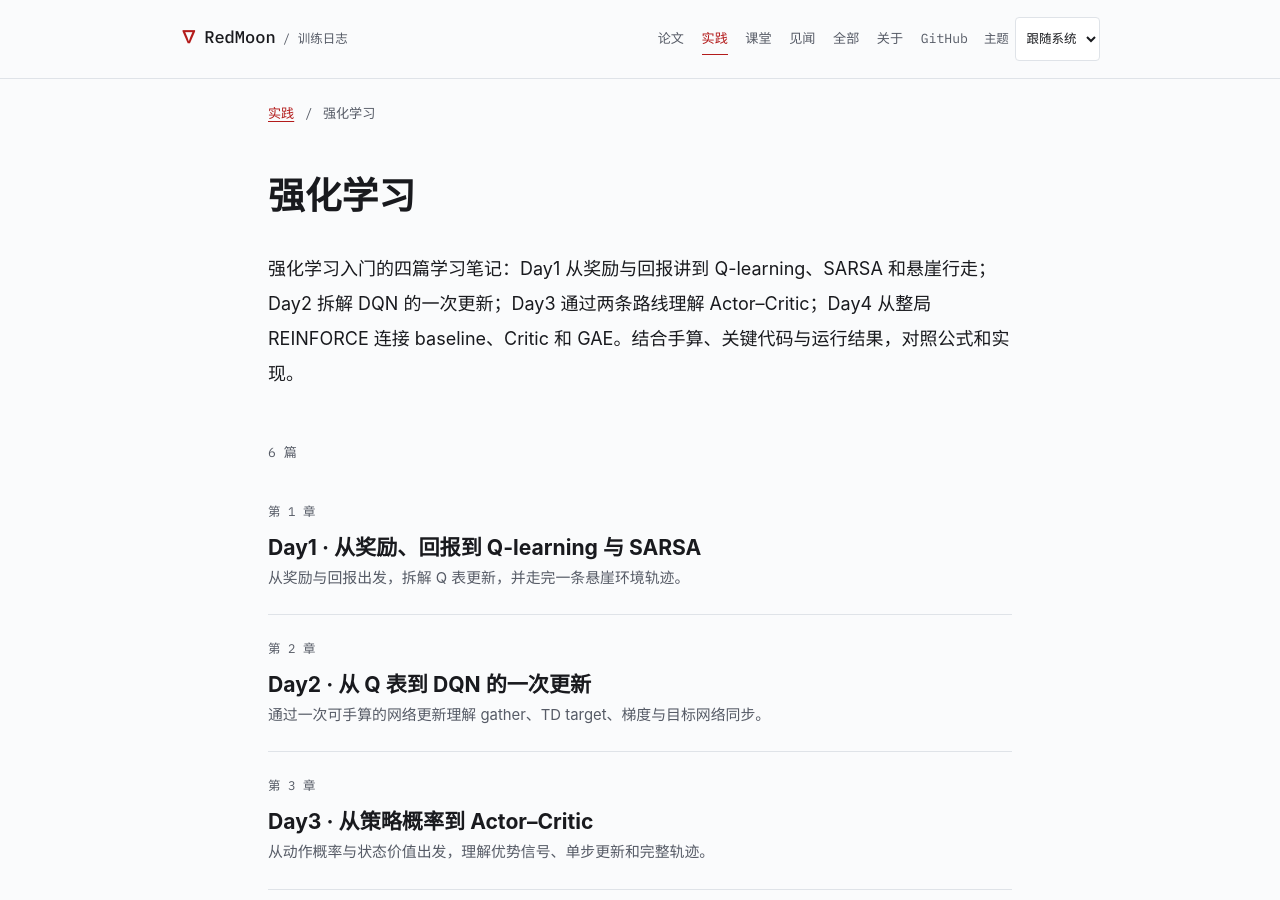
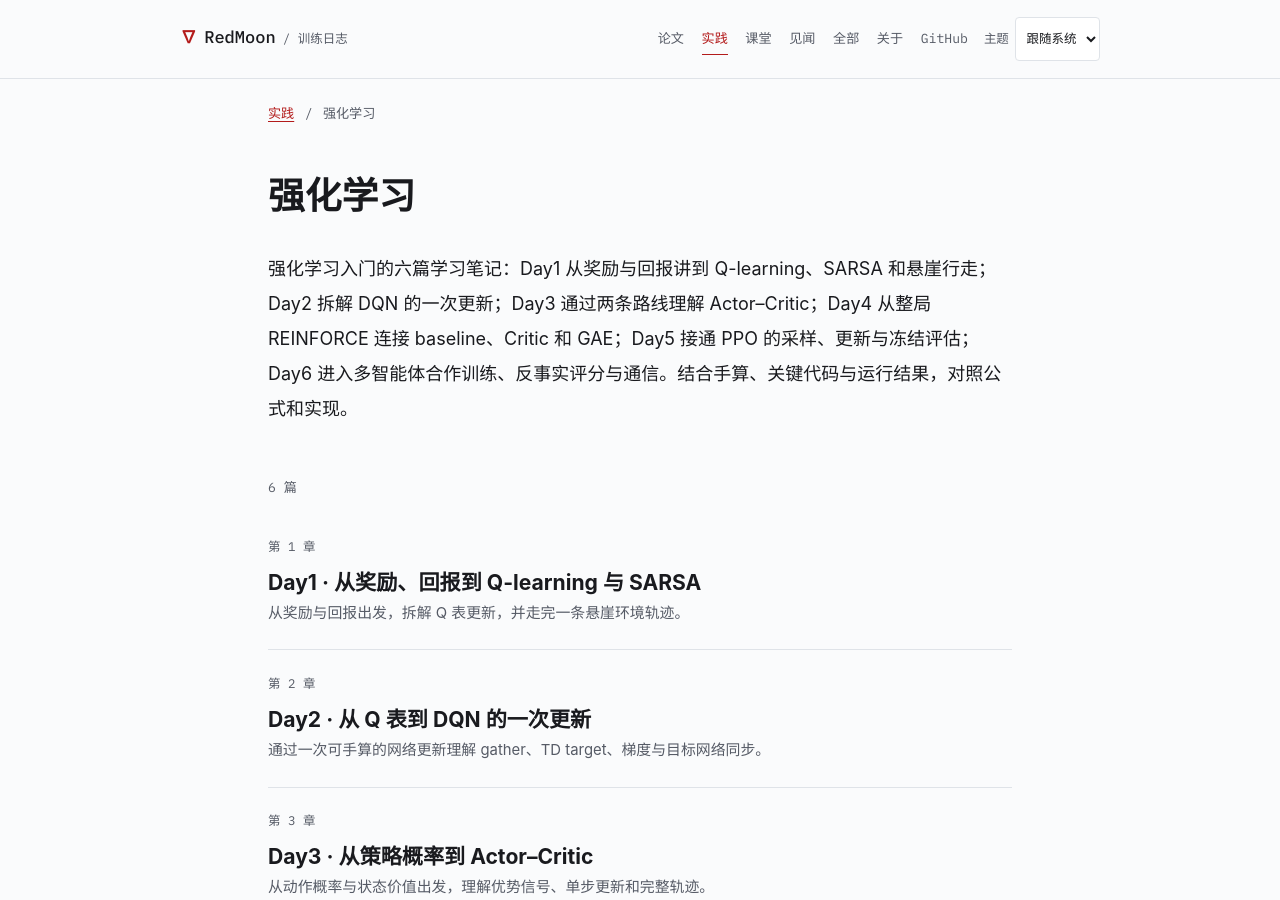
Before and after one commit to Redmoon-2333/Redmoon-2333.github.io, a Jekyll site: the page built from practice/reinforcement-learning/index.md, in a window 1280 px wide and 900 px high. Built offline with Jekyll 4.4.1, drawn with Linux system fonts in a browser that asks for light colours.

Commit message:
docs: 同步强化学习专题 Day5 与 Day6 简介

```diff
--- a/practice/reinforcement-learning/index.md
+++ b/practice/reinforcement-learning/index.md
@@ -5,4 +5,4 @@ topic: reinforcement-learning
 permalink: /practice/reinforcement-learning/
 ---
 
-强化学习入门的四篇学习笔记：Day1 从奖励与回报讲到 Q-learning、SARSA 和悬崖行走；Day2 拆解 DQN 的一次更新；Day3 通过两条路线理解 Actor–Critic；Day4 从整局 REINFORCE 连接 baseline、Critic 和 GAE。结合手算、关键代码与运行结果，对照公式和实现。
+强化学习入门的六篇学习笔记：Day1 从奖励与回报讲到 Q-learning、SARSA 和悬崖行走；Day2 拆解 DQN 的一次更新；Day3 通过两条路线理解 Actor–Critic；Day4 从整局 REINFORCE 连接 baseline、Critic 和 GAE；Day5 接通 PPO 的采样、更新与冻结评估；Day6 进入多智能体合作训练、反事实评分与通信。结合手算、关键代码与运行结果，对照公式和实现。
```
